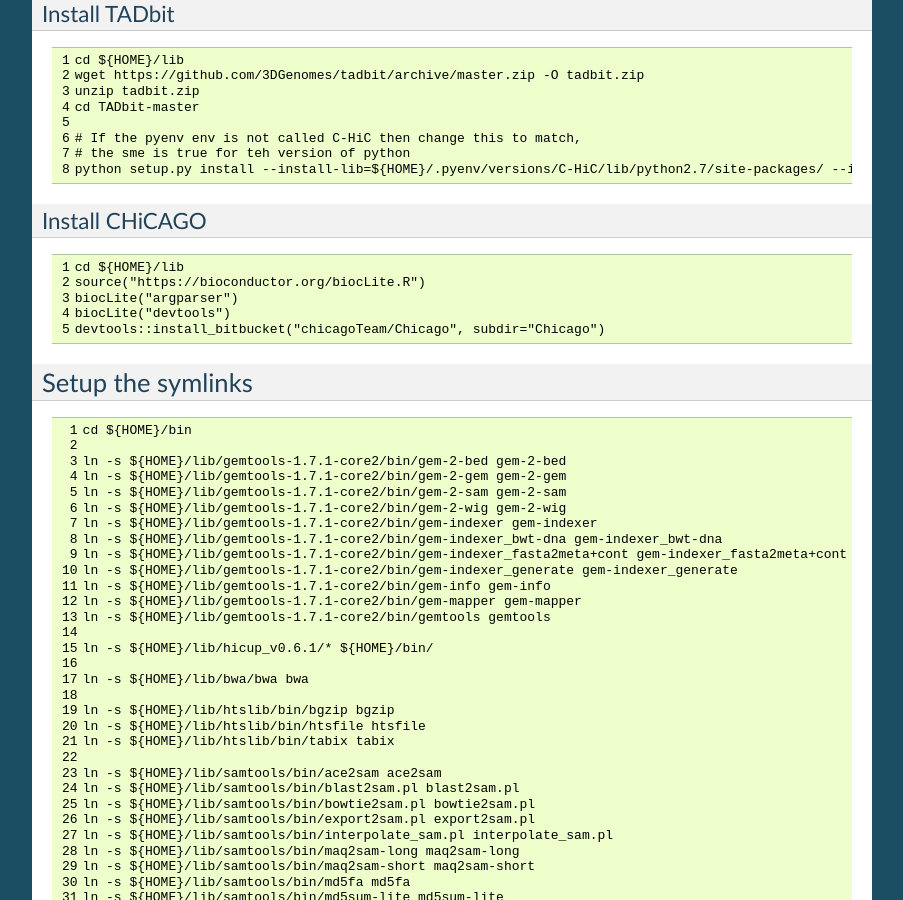
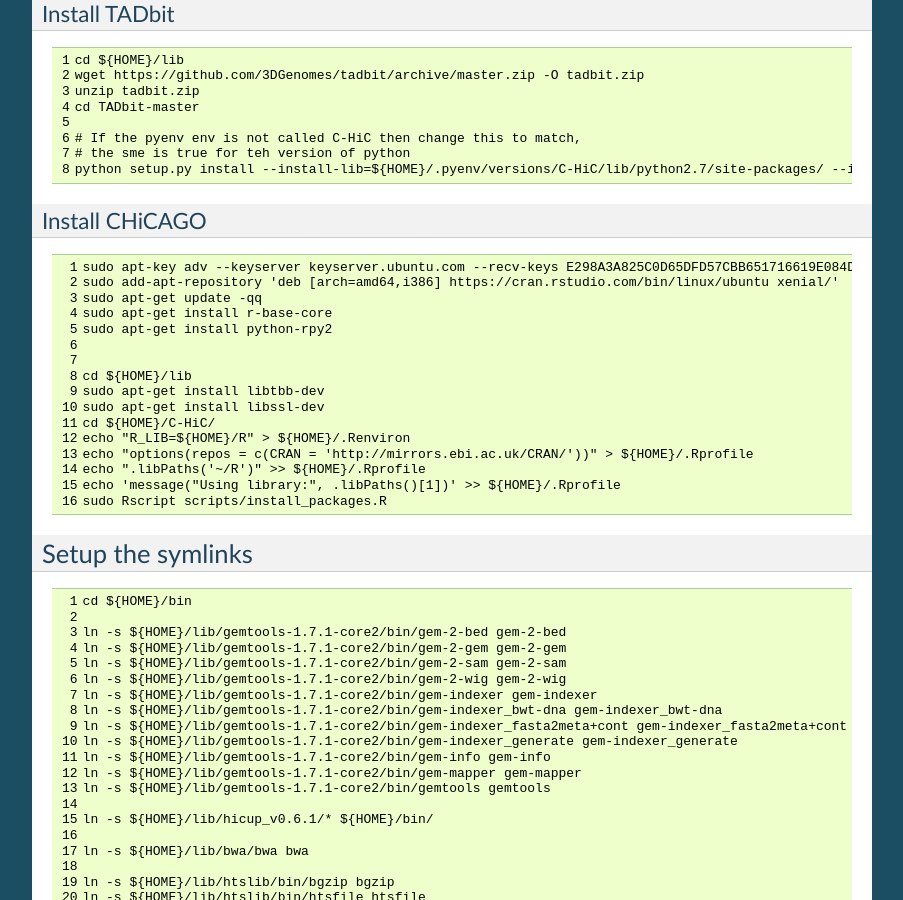
Before and after one commit to Multiscale-Genomics/pyCHiC, a Sphinx documentation site: the page built from docs/full_installation.rst, in a window 1280 px wide and 900 px high, scrolled down 1695 px. Shown: the whole window, without its empty margins (198-1101 px from the left). Built offline with Sphinx 7.4.7, drawn with Linux system fonts in a browser that asks for light colours.

```diff
--- a/docs/full_installation.rst
+++ b/docs/full_installation.rst
@@ -152,11 +152,22 @@ Install CHiCAGO
 .. code-block:: none
    :linenos:
 
+   sudo apt-key adv --keyserver keyserver.ubuntu.com --recv-keys E298A3A825C0D65DFD57CBB651716619E084DAB9
+   sudo add-apt-repository 'deb [arch=amd64,i386] https://cran.rstudio.com/bin/linux/ubuntu xenial/'
+   sudo apt-get update -qq
+   sudo apt-get install r-base-core
+   sudo apt-get install python-rpy2
+
+
    cd ${HOME}/lib
-   source("https://bioconductor.org/biocLite.R")
-   biocLite("argparser")
-   biocLite("devtools")
-   devtools::install_bitbucket("chicagoTeam/Chicago", subdir="Chicago")
+   sudo apt-get install libtbb-dev
+   sudo apt-get install libssl-dev
+   cd ${HOME}/C-HiC/
+   echo "R_LIB=${HOME}/R" > ${HOME}/.Renviron
+   echo "options(repos = c(CRAN = 'http://mirrors.ebi.ac.uk/CRAN/'))" > ${HOME}/.Rprofile
+   echo ".libPaths('~/R')" >> ${HOME}/.Rprofile
+   echo 'message("Using library:", .libPaths()[1])' >> ${HOME}/.Rprofile
+   sudo Rscript scripts/install_packages.R
 
 
 Setup the symlinks
```
Also changed, not shown: .travis.yml, 13 other files.
